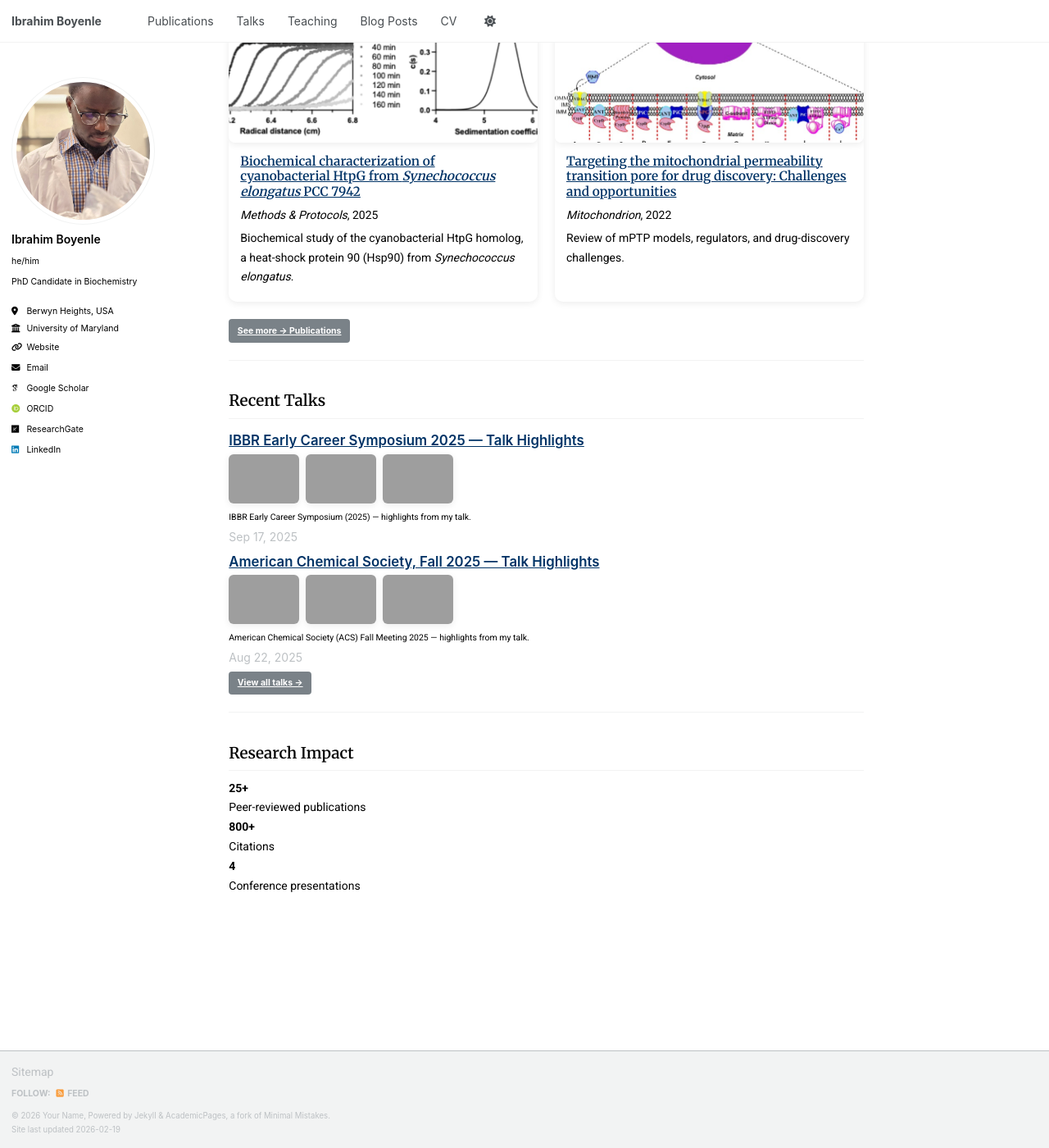
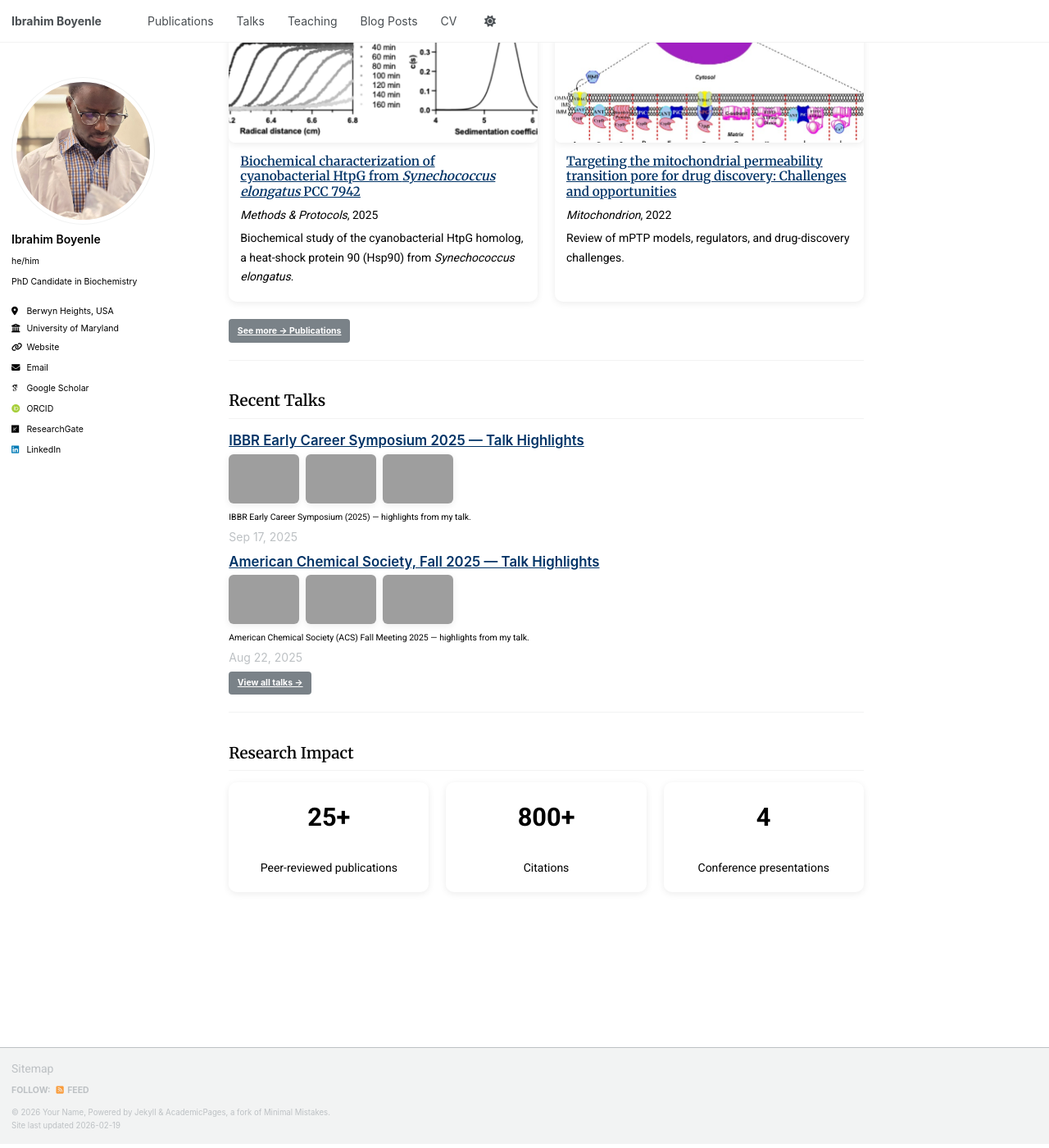
Before and after one commit to Ibrahimboyenle/Ibrahimboyenle.github.io, a Jekyll site: the page built from _pages/about.md, in a window 1280 px wide and 1400 px high, scrolled down 1020 px. Shown: the whole window at 82% size. Built offline with Jekyll 4.4.1, drawn with Linux system fonts in a browser that asks for light colours; some web fonts are replaced; a script that is not in the unit is left out; our own code applies the rules of GitHub Pages for plain Markdown files; grey boxes are pictures that could not be loaded.

Commit message:
Update main.scss

```diff
--- a/assets/css/main.scss
+++ b/assets/css/main.scss
@@ -92,3 +92,24 @@ a:hover {
   font-weight: 600;            /* subtle emphasis on hover */
 }
 a:visited { color: #4B0082; }  /* indigo for visited links */
+
+.metrics {
+  display: grid;
+  grid-template-columns: repeat(auto-fit, minmax(180px, 1fr));
+  gap: 1.5rem;
+  margin-top: 1rem;
+}
+
+.metric {
+  text-align: center;
+  background: #fff;
+  padding: 1.2rem;
+  border-radius: 10px;
+  box-shadow: 0 2px 8px rgba(0,0,0,.08);
+}
+
+.metric strong {
+  font-size: 2.2rem;
+  font-weight: 700;
+  display: block;
+}
```
